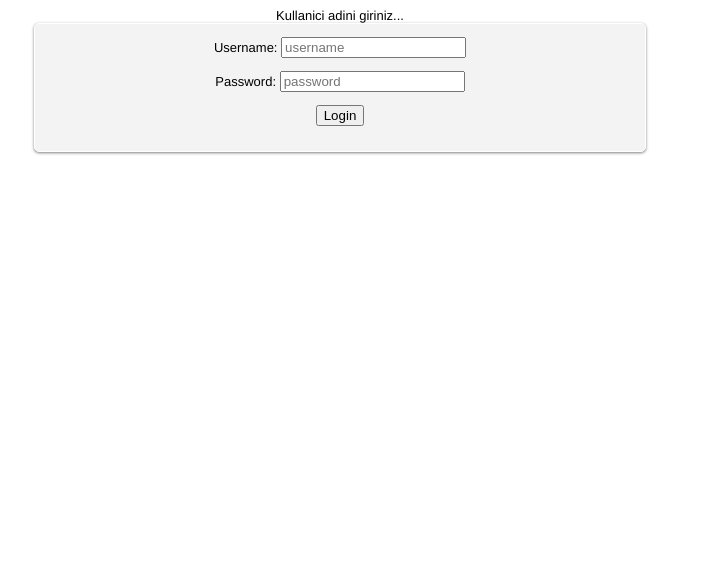
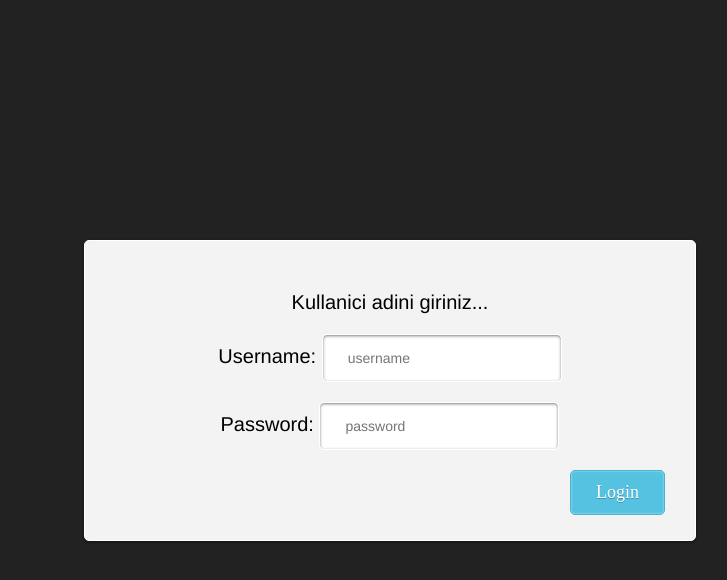
Before and after one commit to ozgebarbaros/helpdesk, a Django app: page /accounts/login in a window 1280 px wide. Shown: the top 580 px of the page, without its empty margins (300-1027 px from the left). Run offline with Django 3.2, Linux system fonts and the light colour scheme; parts of the project's set-up code (start-up, migrations or seed data) failed here and were passed over.

Commit message:
login ekraninin gorunumu iyilestirildi

```diff
--- a/helpdesk/static/css/style.css
+++ b/helpdesk/static/css/style.css
@@ -8,7 +8,7 @@ button {
     line-height: 1;
     font-family: inherit;
 }
-html { background-color: white }
+html { background-color: #222 }
 body {
     color: black;
     font-family: "Helvetica Neue",Helvetica,Arial,Verdana,sans-serif;
@@ -18,16 +18,126 @@ body {
 .login_form {
         width: 550px;
         margin: 0 auto;
-        position: relative;
-        padding: 0 30px 25px 30px;
+        position: fixed;
+        padding: 30px 30px 25px 30px;
+	left: 30%;
+	top: 30%;
         z-index:5;
 
         background: #f3f3f3;
         border: 1px solid #fff;
         border-radius: 5px;
-
+	font-family: "HelveticaNeue-Light", "Helvetica Neue Light", "Helvetica Neue", Helvetica, Arial, "Lucida Grande", sans-serif;
+	font-size: 14px;
         box-shadow: 0 1px 3px rgba(0,0,0,0.5);
         -moz-box-shadow: 0 1px 3px rgba(0,0,0,0.5);
         -webkit-box-shadow: 0 1px 3px rgba(0,0,0,0.5);
 
 }
+
+#id_username {
+        width: 188px;
+        padding: 15px 25px;
+
+        font-family: "HelveticaNeue-Light", "Helvetica Neue Light", "Helvetica Neue", Helvetica, Arial, "Lucida Grande", sans-serif;
+        font-weight: 400;
+        font-size: 14px;
+        color: #9d9e9e;
+        text-shadow: 1px 1px 0 rgba(256,256,256,1.0);
+
+        background: #fff;
+        border: 1px solid #fff;
+        border-radius: 5px;
+
+        box-shadow: inset 0 1px 3px rgba(0,0,0,0.50);
+        -moz-box-shadow: inset 0 1px 3px rgba(0,0,0,0.50);
+        -webkit-box-shadow: inset 0 1px 3px rgba(0,0,0,0.50);
+}
+#id_username:hover {
+        background: #dfe9ec;
+        color: #414848;
+}
+
+#id_username:focus {
+        background: #dfe9ec;
+        color: #414848;
+
+        box-shadow: inset 0 1px 2px rgba(0,0,0,0.25);
+        -moz-box-shadow: inset 0 1px 2px rgba(0,0,0,0.25);
+        -webkit-box-shadow: inset 0 1px 2px rgba(0,0,0,0.25);
+}
+
+#id_password {
+        width: 188px;
+        padding: 15px 25px;
+
+        font-family: "HelveticaNeue-Light", "Helvetica Neue Light", "Helvetica Neue", Helvetica, Arial, "Lucida Grande", sans-serif;
+        font-weight: 400;
+        font-size: 14px;
+        color: #9d9e9e;
+        text-shadow: 1px 1px 0 rgba(256,256,256,1.0);
+
+        background: #fff;
+        border: 1px solid #fff;
+        border-radius: 5px;
+
+        box-shadow: inset 0 1px 3px rgba(0,0,0,0.50);
+        -moz-box-shadow: inset 0 1px 3px rgba(0,0,0,0.50);
+        -webkit-box-shadow: inset 0 1px 3px rgba(0,0,0,0.50);
+}
+#id_password:hover {
+        background: #dfe9ec;
+        color: #414848;
+}
+
+#id_password:focus {
+        background: #dfe9ec;
+        color: #414848;
+
+        box-shadow: inset 0 1px 2px rgba(0,0,0,0.25);
+        -moz-box-shadow: inset 0 1px 2px rgba(0,0,0,0.25);
+        -webkit-box-shadow: inset 0 1px 2px rgba(0,0,0,0.25);
+}
+label,p {
+   font-family: "HelveticaNeue-Light", "Helvetica Neue Light", "Helvetica Neue", Helvetica, Arial, "Lucida Grande", sans-serif;
+   font-size:20px;
+}
+
+.login_form .button {
+    float:right;
+    padding: 11px 25px;
+
+    font-family: 'Bree Serif', serif;
+    font-weight: 300;
+    font-size: 18px;
+    color: #fff;
+    text-shadow: 0px 1px 0 rgba(0,0,0,0.25);
+    background: #56c2e1;
+    border: 1px solid #46b3d3;
+    border-radius: 5px;
+    cursor: pointer;
+
+    box-shadow: inset 0 0 2px rgba(256,256,256,0.75);
+    -moz-box-shadow: inset 0 0 2px rgba(256,256,256,0.75);
+    -webkit-box-shadow: inset 0 0 2px rgba(256,256,256,0.75);
+}
+
+.login_form .button:hover {
+        background: #3f9db8;
+        border: 1px solid rgba(256,256,256,0.75);
+
+        box-shadow: inset 0 1px 3px rgba(0,0,0,0.5);
+        -moz-box-shadow: inset 0 1px 3px rgba(0,0,0,0.5);
+        -webkit-box-shadow: inset 0 1px 3px rgba(0,0,0,0.5);
+}
+
+.login_form .button:focus {
+        position: relative;
+        bottom: -1px;
+
+        background: #56c2e1;
+
+        box-shadow: inset 0 1px 6px rgba(256,256,256,0.75);
+        -moz-box-shadow: inset 0 1px 6px rgba(256,256,256,0.75);
+        -webkit-box-shadow: inset 0 1px 6px rgba(256,256,256,0.75);
+}
--- a/helpdesk/templates/index.html
+++ b/helpdesk/templates/index.html
@@ -8,13 +8,10 @@
 	</head>
 	<body>
   		<div id="login">
-			{{ state }}
   			<form name="login_form" class="login_form" action={% url 'userprofile.views.loginview' %} method="POST">
-  				{{form.as_p}}
-    			<div class="field_container">
-     				<input type="submit" name="submit" class="button" value="Login">
-    			</div>
-
+			    <p>{{ state }}</p>
+  			    {{form.as_p}}
+     			    <input type="submit" name="submit" class="button" value="Login">
 	 		</form>
    		</div>
 	</body>
```
